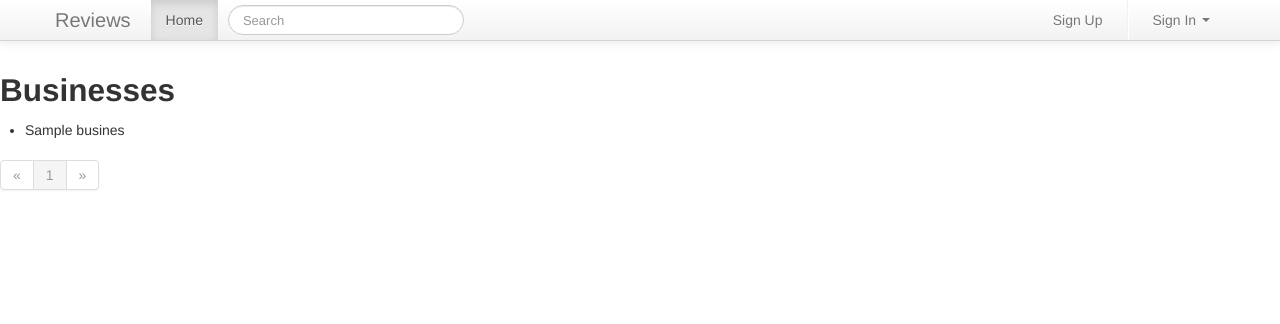
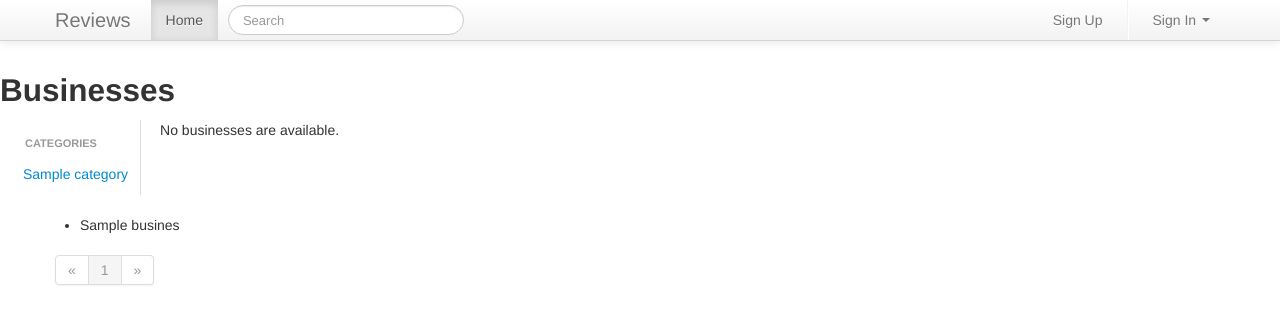
Before and after one commit to CPSC473Team4/corrupted_half, a Django app: page /businesses/ in a window 1280 px wide. Shown: the top 324 px of the page. Run offline with Django 3.2, Linux system fonts and the light colour scheme; tables that the repository leaves empty hold one stand-in row (values such as "Sample post"); grey boxes labelled with a size stand in for pictures from a placeholder-image service; some libraries are stand-ins or nearby versions.

Commit message:
Many changes. IMPORTANT: run in environment: `sudo pip install --upgrade django-crispy-forms` Added categories, admin section, and modified the business model to contain a many-to-many for categories, not the other way around.

```diff
--- a/corrupted_half/settings.py
+++ b/corrupted_half/settings.py
@@ -133,7 +133,7 @@ INSTALLED_APPS = (
     # Uncomment the next line to enable admin documentation:
     # 'django.contrib.admindocs',
     # 'ratings',
-    #'crispy_forms',
+    'crispy_forms',
     'reviews',
 )
 
--- /dev/null
+++ b/reviews/admin.py
@@ -0,0 +1,6 @@
+from django.contrib import admin
+from reviews.models import Business, Category, Review
+
+admin.site.register(Business)
+admin.site.register(Category)
+admin.site.register(Review)
--- a/reviews/models.py
+++ b/reviews/models.py
@@ -4,6 +4,13 @@ from django.contrib.auth.models import User
 
 # Import user model for relationships
 # from django.contrib.auth.models import User
+
+class Category(models.Model):
+    name = models.CharField(max_length=100)
+    slug = models.CharField(max_length=100)
+
+    def __unicode__(self):
+        return self.name
 
 class Business(models.Model):
     user            = models.ForeignKey(User)
@@ -15,6 +22,7 @@ class Business(models.Model):
     address_city    = models.CharField(max_length=100)
     address_state   = models.CharField(max_length=2)
     address_zip     = models.IntegerField()
+    category        = models.ManyToManyField(Category)
 
     def __unicode__(self):
         return self.name
@@ -30,10 +38,3 @@ class Review(models.Model):
 
     def __unicode__(self):
         return self.subject
-
-class Category(models.Model):
-    name = models.CharField(max_length=100)
-    business = models.ManyToManyField(Business)
-
-    def __unicode__(self):
-        return self.name
--- a/reviews/templates/reviews/business_list.html
+++ b/reviews/templates/reviews/business_list.html
@@ -11,6 +11,51 @@ padding-bottom: 40px;
 
 {% block content %}
 	<h2>Businesses</h2>
+	<div class="tabbable tabs-left">
+
+  <ul class="nav nav-tabs" style="padding-top:10px;margin-left:10px;">
+    <li class="nav-header">Categories</li>
+    {% for category in categories %}
+    	<li><a href="#{{ category.slug }}" data-toggle="tab">{{ category.name }}</a></li>
+    <!--<li class="active"><a href="/Restaurant" data-toggle="tab">Restaurants</a></li>
+    <li><a href="#Nightlife" data-toggle="tab">Nightlife</a></li>
+    <li><a href="#Food" data-toggle="tab">Food</a></li>
+    <li><a href="#Shopping" data-toggle="tab">Shopping</a></li>
+    <li><a href="#Bars" data-toggle="tab">Bars</a></li>
+    <li><a href="#Beauty & Spas" data-toggle="tab">Beauty & Spas</a></li>
+    <li><a href="#Automotive" data-toggle="tab">Automotive</a></li>
+    <li><a href="#Health & Medical" data-toggle="tab">Health & Medical</a></li>
+    <li><a href="#Home Services" data-toggle="tab">Home Services</a></li>
+    <li><a href="#Local Services" data-toggle="tab">Local Services</a></li>-->
+    {% endfor %}
+  </ul>
+
+  <div class="tab-content">
+    <div class="tab-pane active" id="Restaurant">
+     {% if top_category_list %}
+      <ul>
+       {% for category in top_category_list %}
+
+           <li>{{ category.business}}</li>
+
+       {% endfor %}
+      </ul>
+     {% else %}
+      <p>No businesses are available.</p>
+     {% endif %}
+    </div>
+    <div class="tab-pane" id="Nightlife">
+      <p><span class="label label-success" ><i class="icon-signal" style="margin-right:3px;"></i>WIRELESS</span> <span class="label label-info" >50m</span> <span class="label" >DOGS</span><span class="badge badge-success pull-right" style="padding:5px;margin-right:5px;">70€ - 150€</span></p>
+      <img src="http://placehold.it/80x80" alt="" style="margin-right:5px;"><img src="http://placehold.it/80x80" alt="" style="margin-right:5px;"><img src="http://placehold.it/80x80" alt="" style="margin-right:5px;"><img src="http://placehold.it/80x80" alt="" style="margin-right:5px;"><img src="http://placehold.it/80x80" alt="">
+    </div>
+    <div class="tab-pane" id="Food">
+     <p><span class="label label-success" ><i class="icon-signal" style="margin-right:3px;"></i>WIRELESS</span> <span class="label label-info" >400m</span> <span class="label" >DOGS</span><span class="badge badge-success pull-right" style="padding:5px;margin-right:5px;">20€ - 80€</span></p>
+      <img src="http://placehold.it/80x80" alt="" style="margin-right:5px;"><img src="http://placehold.it/80x80" alt="" style="margin-right:5px;"><img src="http://placehold.it/80x80" alt="" style="margin-right:5px;"><img src="http://placehold.it/80x80" alt="" style="margin-right:5px;"><img src="http://placehold.it/80x80" alt="">
+    </div>
+  </div>
+</div> <!-- /tabbable -->
+
+<div class="container">
 	<ul>
 		{% for business in object_list %}
 			<li>{{ business.name }}</li>
@@ -40,4 +85,5 @@ padding-bottom: 40px;
 			{% endif %}
 		</ul>
 	</div>
+</div>
 {% endblock %}
--- a/reviews/views.py
+++ b/reviews/views.py
@@ -48,6 +48,7 @@ class BusinessListView(ListView):
     def get_context_data(self, **kwargs):
         business_list = Business.objects.all()
         paginator = Paginator(business_list, 25)
+        categories = Category.objects.all()
 
         page = self.request.GET.get('page')
         try:
@@ -62,6 +63,7 @@ class BusinessListView(ListView):
         context = super(BusinessListView, self).get_context_data(**kwargs)
 
         context['businesses'] = businesses
+        context['categories'] = categories
         return context
 
 def category(request):
@@ -87,6 +89,8 @@ class UserCreate(CreateView):
     def form_valid(self, form):
         form.instance.user = self.request.user
         return super(UserCreate, self).form_valid(form)
+
+
 
 class BusinessUpdate(UpdateView):
     form_class = BusinessForm
```
Also changed, not shown: reviews/forms.py (+24 -18 lines), reviews/templates/auth/user_form.html (+8 -12 lines).
